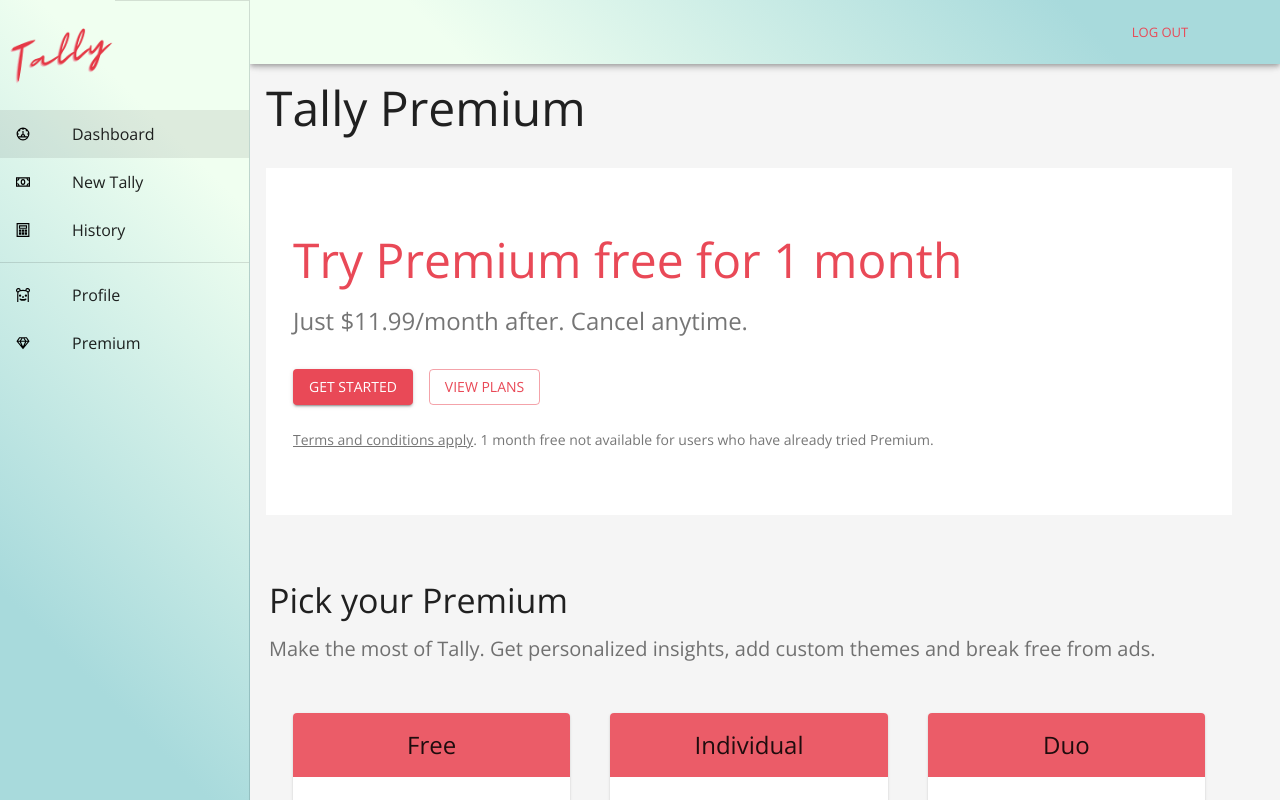
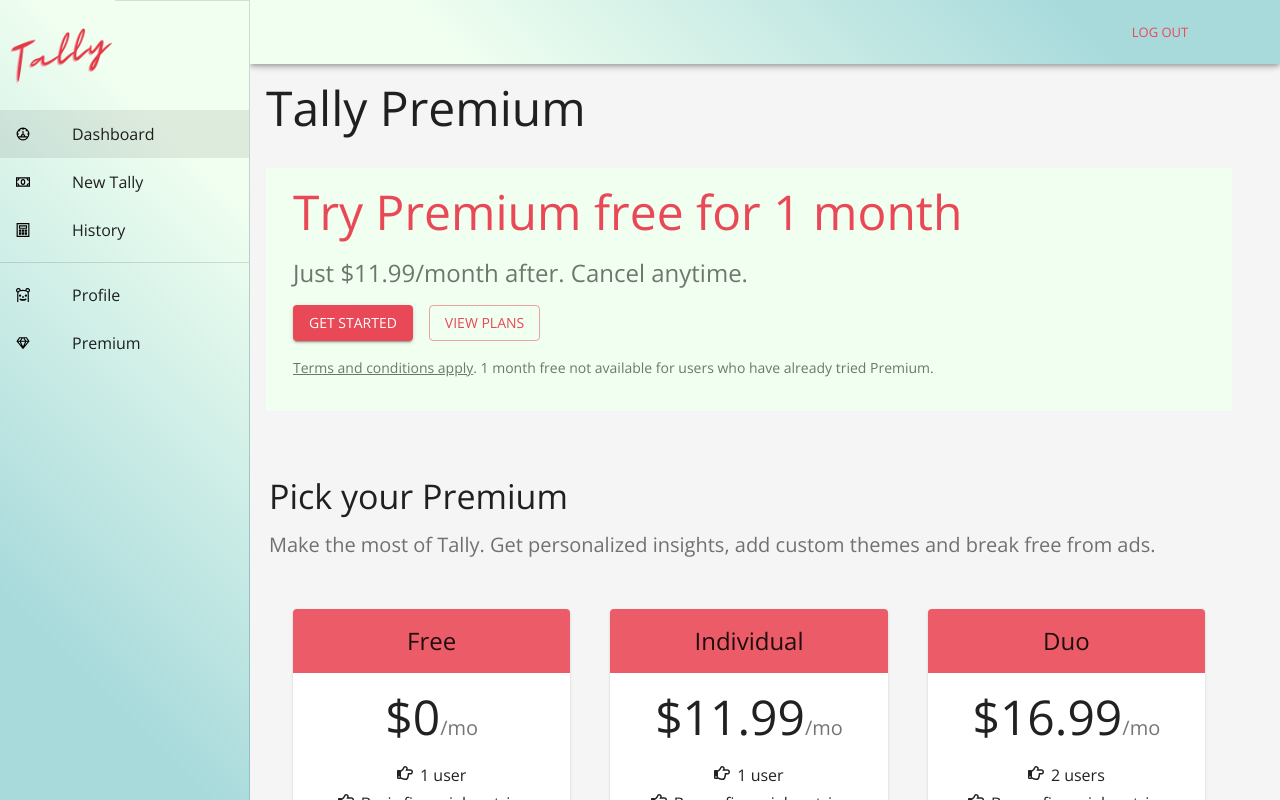
Before and after one commit to awalemandi/tally, a React (Create React App) app: page /home/premium in a window 1280 px wide. Shown: the top 800 px of the page. Built offline with nearby package versions, Linux system fonts and the light colour scheme.

Commit message:
added pointers to Premium plans

```diff
--- a/src/components/menu/premium/Banner.tsx
+++ b/src/components/menu/premium/Banner.tsx
@@ -10,14 +10,14 @@ import { makeStyles } from '@material-ui/core/styles';
 
 const useStyles = makeStyles(theme => ({
 	heroContent: {
-		backgroundColor: theme.palette.background.paper,
-		padding: theme.spacing(8, 0, 6),
+		backgroundColor: theme.palette.secondary.light,
+		padding: theme.spacing(2, 0, 2, 0),
 	},
 	heroButtons: {
-		marginTop: theme.spacing(4),
+		marginTop: theme.spacing(2),
     },
     terms: {
-        marginTop: theme.spacing(3)
+        marginTop: theme.spacing(2)
     }
 }));
 
@@ -29,7 +29,6 @@ const Banner = () => {
 			<div className={classes.heroContent}>
 				<Container maxWidth='md'>
 					<Typography
-						component='h1'
 						variant='h3'
 						align='left'
 						color='primary'
--- a/src/components/menu/premium/Plans.tsx
+++ b/src/components/menu/premium/Plans.tsx
@@ -11,6 +11,7 @@ import {
 	CardActions,
 } from '@material-ui/core';
 import { makeStyles } from '@material-ui/core/styles';
+import {FaRegHandPointRight} from 'react-icons/fa';
 
 const useStyles = makeStyles(theme => ({
 	'@global': {
@@ -139,13 +140,14 @@ const Plans = () => {
 										</Typography>
 									</div>
 									<ul>
+
 										{tier.description.map(line => (
 											<Typography
 												component='li'
 												variant='subtitle1'
 												align='center'
 												key={line}
-											>
+											><FaRegHandPointRight style={{marginRight: 7}}/>
 												{line}
 											</Typography>
 										))}
```
Also changed, not shown: 1 other file (tests, documents, lock files or other folders).
